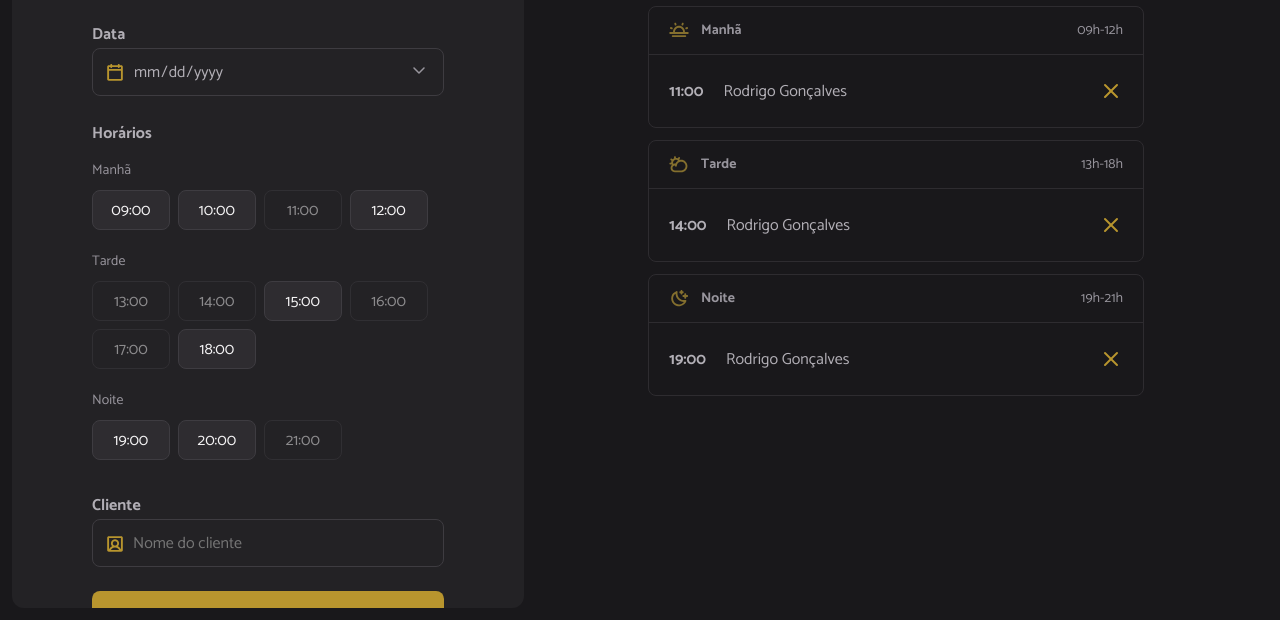
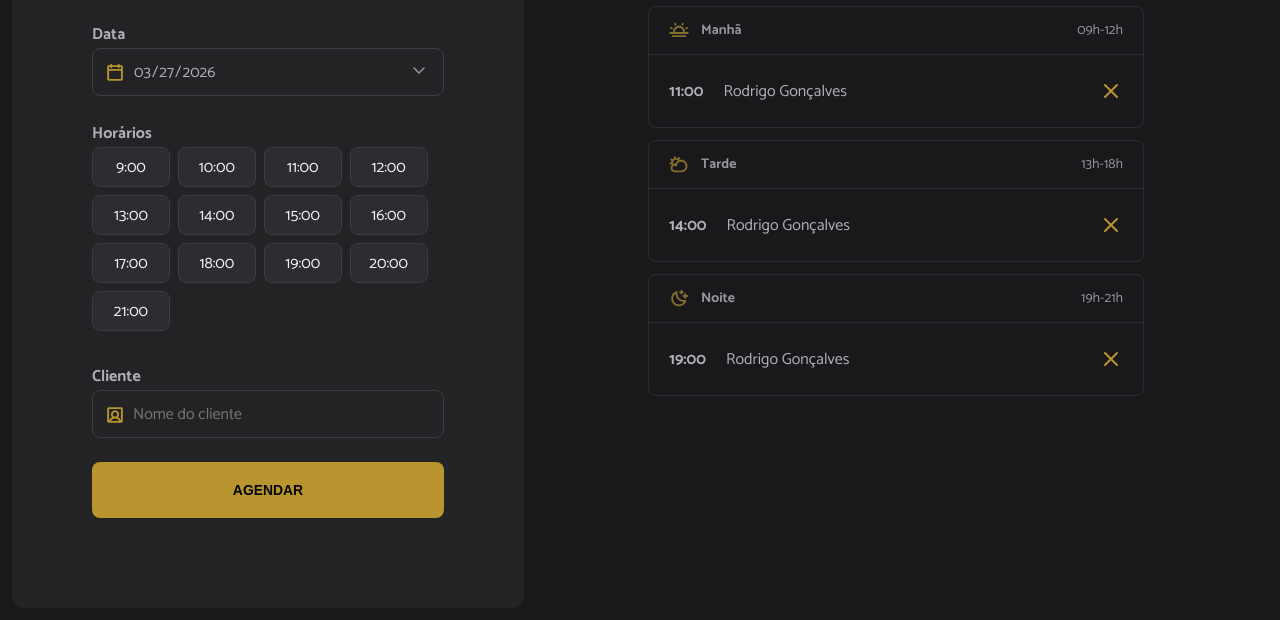
Before and after one commit to Luiz-Miguel-Pimenta/Site_HairDay, a website built with webpack: page index.html in a window 1280 px wide. Shown: the part 180-800 px from the top of the page. Built offline with nearby package versions, Linux system fonts and the light colour scheme.

Commit message:
Adicionei arquivos de JS para colocar os horários disponíveis e eventos de submit

```diff
--- a/index.html
+++ b/index.html
@@ -37,68 +37,31 @@
 
         <span class="label">Horários</span>
         <ul id="hours" class="hours" aria-label="Horários disponíveis de manhã">
-          <!-- Exemplo: Manhã -->
+
+          <!-- Exemplo: MANHÃ
           <li data-period="morning" class="hour-period">Manhã</li>
+
           <li data-period="morning" value="09:00" class="hour hour-available">
             09:00
           </li>
-          <li data-period="morning" value="10:00" class="hour hour-available">
-            10:00
-          </li>
-          <li data-period="morning" value="11:00" class="hour hour-unavailable">
-            11:00
-          </li>
-          <li data-period="morning" value="12:00" class="hour hour-available">
-            12:00
-          </li>
-          <!-- Exemplo: Tarde  -->
-          <li data-period="morning" class="hour-period">Tarde</li>
-          <li
-            data-period="afternoon"
-            value="13:00"
-            class="hour hour-unavailable"
-          >
+          -->
+
+          <!-- Exemplo: TARDE
+          <li data-period="afternoon" class="hour-period">Tarde</li>
+
+          <li data-period="afternoon" value="13:00" class="hour hour-unavailable">
             13:00
           </li>
-          <li
-            data-period="afternoon"
-            value="14:00"
-            class="hour hour-unavailable"
-          >
-            14:00
-          </li>
-          <li data-period="afternoon" value="15:00" class="hour hour-available">
-            15:00
-          </li>
-          <li
-            data-period="afternoon"
-            value="16:00"
-            class="hour hour-unavailable"
-          >
-            16:00
-          </li>
-          <li
-            data-period="afternoon"
-            value="17:00"
-            class="hour hour-unavailable"
-          >
-            17:00
-          </li>
-          <li data-period="afternoon" value="18:00" class="hour hour-available">
-            18:00
-          </li>
-          <!-- Exemplo: Noite -->
-          <li data-period="morning" class="hour-period">Noite</li>
+          -->
+
+          <!-- Exemplo: Noite
+          <li data-period="night" class="hour-period">Noite</li>
 
           <li data-period="night" value="19:00" class="hour hour-available">
             19:00
           </li>
-          <li data-period="night" value="20:00" class="hour hour-available">
-            20:00
-          </li>
-          <li data-period="night" value="21:00" class="hour hour-unavailable">
-            21:00
-          </li>
+          -->
+
         </ul>
 
         <label for="client" class="label">Cliente</label>
--- a/src/main.js
+++ b/src/main.js
@@ -7,3 +7,7 @@ import "./libs/dayjs.js";
 import "./styles/global.css";
 import "./styles/form.css";
 import "./styles/schedule.css";
+
+//JS
+import "./modules/form/submit.js"
+import "./modules/page-load.js";
--- /dev/null
+++ b/src/modules/form/hours-load.js
@@ -0,0 +1,41 @@
+import dayjs from "dayjs";
+import { openingHours } from "../../utils/opening-hours.js"
+
+const hours = document.getElementById("hours");
+
+export function hoursLoad({ date }){
+    const opening = openingHours.map((hour) => {
+
+        // Recupera somente a hora. Pega apenas o primeiro valor do array (Ex: "09") e guarda na variável "scheduleHour";
+        const [scheduleHour] = hour.split(":");
+
+        //Adiciona a hora na date e verificar se está no passado ou depois.
+        const isHourPast = dayjs(date).add(scheduleHour, "hour").isAfter(dayjs());
+
+        return {
+            hour,
+            available: isHourPast,
+        }
+    })
+
+    // Rederizar os horários.
+    opening.forEach(({ hour, available }) => {
+        const li = document.createElement("li");
+
+        li.classList.add("hour");
+
+        if(available === true){
+            li.classList.add("hour-available");
+        } else {
+            li.classList.add("hour-unavailable");
+        }
+
+        li.textContent = hour;
+        hours.append(li);
+    })
+}
+
+function hoursHeaderAdd(title) {
+    const header = document.createElement("li");
+    header.classList.add("")
+}
--- /dev/null
+++ b/src/modules/form/submit.js
@@ -0,0 +1,16 @@
+import dayjs from "dayjs";
+
+const form = document.querySelector(".form");
+const selectedDate = document.getElementById("date");
+
+// Data atual para formatar o input
+const inputToday = dayjs(new Date()).format("YYYY-MM-DD");
+
+// Carrega a data atual e  Define a data mínima com sendo a data atual.
+selectedDate.value = inputToday;
+selectedDate.min = inputToday;
+
+form.onsubmit = (event) => {
+    //Previne o comportamento padrão de carregar a página.
+    event.preventDefault();
+}
--- /dev/null
+++ b/src/modules/page-load.js
@@ -0,0 +1,6 @@
+import { schedulesDay } from "./schedules/load.js"
+
+//Serve após carregar a página
+document.addEventListener("DOMContentLoaded", function(){
+    schedulesDay();
+})
--- /dev/null
+++ b/src/modules/schedules/load.js
@@ -0,0 +1,14 @@
+import { hoursLoad } from "../form/hours-load.js";
+
+// Seleciona o input de data.
+const selectedDate = document.getElementById("date");
+
+// O "export" diz que essa função é "exportável".
+export function schedulesDay(){
+
+    // Obtém a data do input.
+    const date = selectedDate.value;
+
+    // Rederiza as horas disponíveis.
+    hoursLoad({ date });
+}
```
